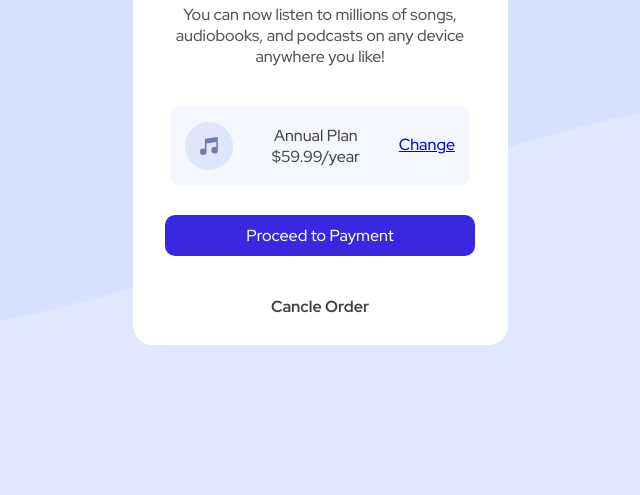
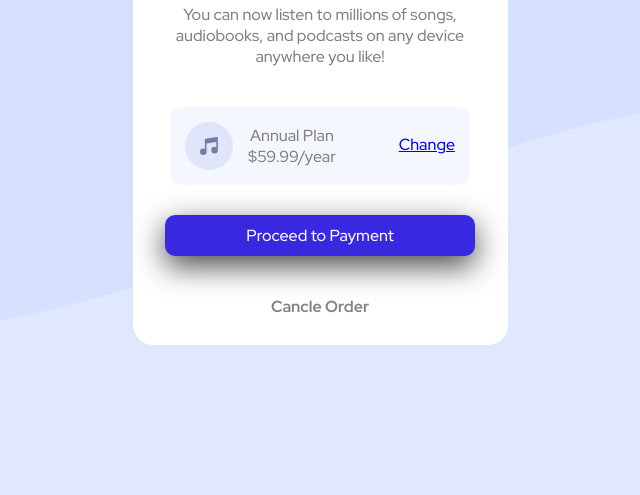
Before and after one commit to ubongjosevv/Order-summary-component, a plain HTML site: page index.html in a window 1280 px wide. Shown: the part 305-800 px from the top of the page, without its empty margins (320-960 px from the left). Drawn offline with Linux system fonts and the light colour scheme.

Commit message:
Order Summary Component Updated

```diff
--- a/style.css
+++ b/style.css
@@ -29,9 +29,13 @@ body {
     margin-top: 20px;
 }
 
+.sec-2 {
+    color: rgb(55, 53, 53);
+}
+
 #paragraph {
     margin-top: 20px;
-    color: rgb(87, 83, 83);
+    color: rgb(130, 128, 128);
 }
 
 .box-1 {
@@ -44,13 +48,19 @@ body {
     background: hsl(225, 100%, 98%);
 }
 
+
 .plan {
     margin: auto;
-    color: rgb(74, 70, 70);
+    color: rgb(130, 128, 128);
+    margin-left: 15px;
 }
 
 .change {
     margin-top: 12px;
+}
+
+.ap {
+    margin-left: -40px;
 }
 
 .box-2 {
@@ -61,11 +71,12 @@ body {
     margin: auto;
     color: #fff;
     margin-top: 30px;
+    box-shadow: rgb(74, 70, 70) 0 10px 30px;
 }
 
 .p {
     margin-top: 40px;
-    color: rgb(68, 64, 64);
+    color: rgb(130, 128, 128);
     font-weight: bold;
 }
 
```
